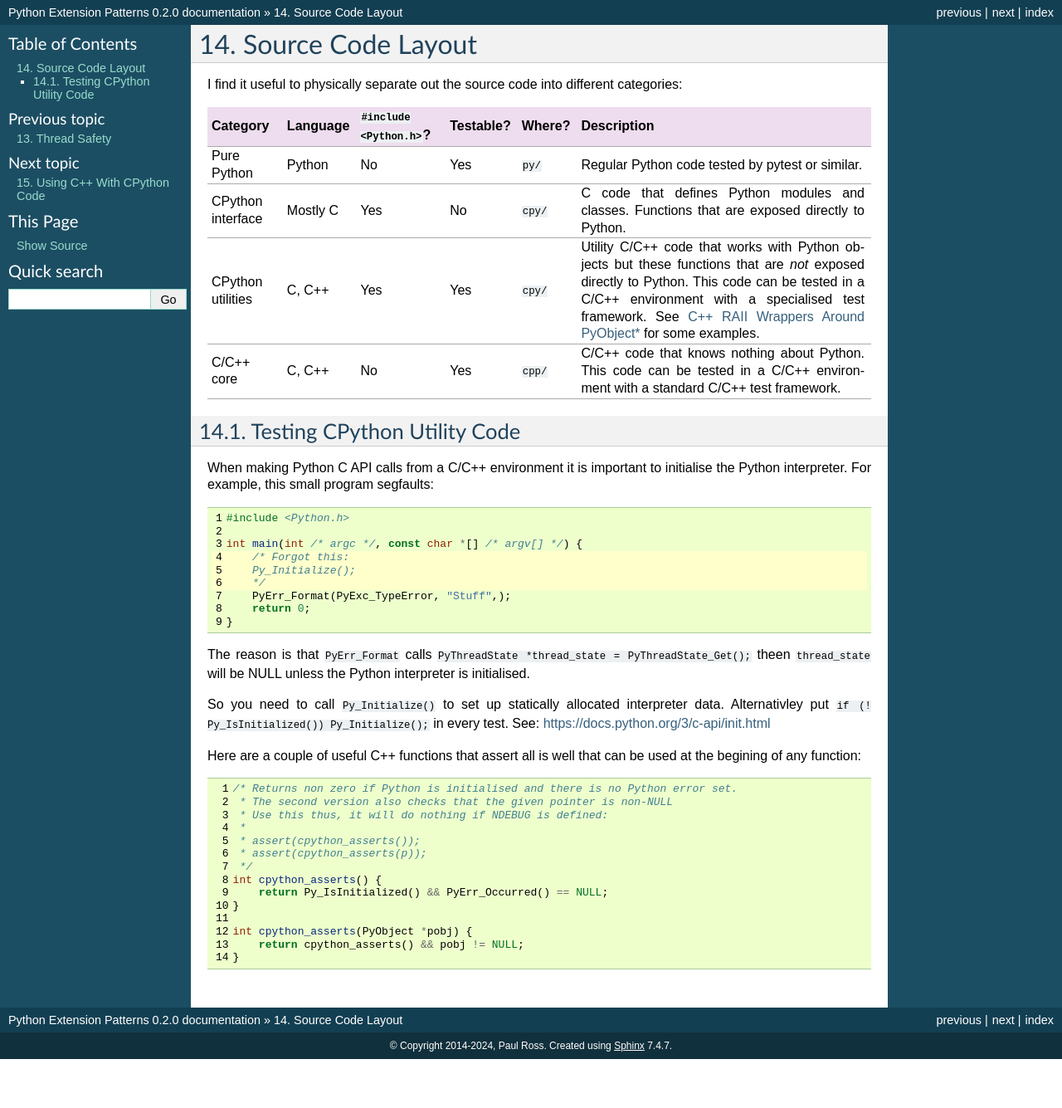
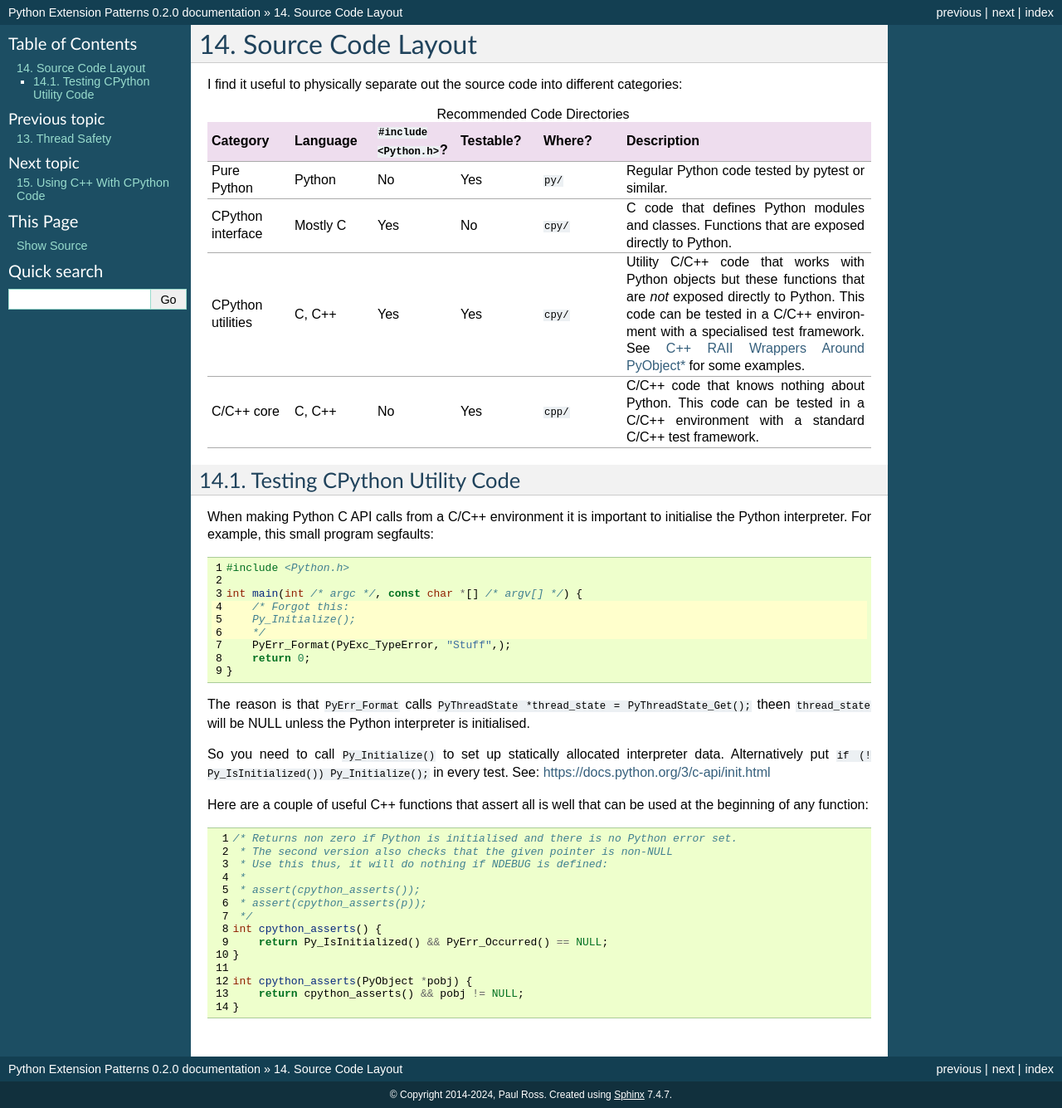
Before and after one commit to paulross/PythonExtensionPatterns, a Sphinx documentation site: the page built from doc/sphinx/source/code_layout.rst, in a window 1280 px wide. Shown: the whole page at 83% size. Built offline with Sphinx 7.4.7, drawn with Linux system fonts in a browser that asks for light colours; before the commit the page ends 1276 px from its top, so only the background shows below that; some of the changed lines change nothing that is shown.

Commit message:
Improve code layout table in the documentation.

```diff
--- a/doc/sphinx/source/code_layout.rst
+++ b/doc/sphinx/source/code_layout.rst
@@ -10,32 +10,50 @@ Source Code Layout
 
 I find it useful to physically separate out the source code into different categories:
 
-+-------------------+------------+--------------------------+-----------+----------+--------------------------------------------------+
-| Category          | Language   | ``#include <Python.h>``? | Testable? |  Where?  | Description                                      |
-+===================+============+==========================+===========+==========+==================================================+
-| Pure Python       | Python     | No                       | Yes       | ``py/``  | Regular Python code tested by pytest or similar. |
-+-------------------+------------+--------------------------+-----------+----------+--------------------------------------------------+
-| CPython interface | Mostly C   | Yes                      | No        | ``cpy/`` | C code that defines Python modules and classes.  |
-|                   |            |                          |           |          | Functions that are exposed directly to Python.   |
-+-------------------+------------+--------------------------+-----------+----------+--------------------------------------------------+
-| CPython utilities | C, C++     | Yes                      | Yes       | ``cpy/`` | Utility C/C++ code that works with Python        |
-|                   |            |                          |           |          | objects but these functions that are *not*       |
-|                   |            |                          |           |          | exposed directly to Python.                      |
-|                   |            |                          |           |          | This code can be tested in a C/C++ environment   |
-|                   |            |                          |           |          | with a specialised test framework.               |
-|                   |            |                          |           |          | See :ref:`cpp_and_cpython` for some examples.    |
-+-------------------+------------+--------------------------+-----------+----------+--------------------------------------------------+
-| C/C++ core        | C, C++     | No                       | Yes       | ``cpp/`` | C/C++ code that knows nothing about Python.      |
-|                   |            |                          |           |          | This code can be tested in a C/C++ environment   |
-|                   |            |                          |           |          | with a standard C/C++ test framework.            |
-+-------------------+------------+--------------------------+-----------+----------+--------------------------------------------------+
+.. list-table:: Recommended Code Directories
+   :widths: 10 10 10 10 10 30
+   :header-rows: 1
 
+   * - Category
+     - Language
+     - ``#include <Python.h>``?
+     - Testable?
+     - Where?
+     - Description
+   * - Pure Python
+     - Python
+     - No
+     - Yes
+     - ``py/``
+     - Regular Python code tested by pytest or similar.
+   * - CPython interface
+     - Mostly C
+     - Yes
+     - No
+     - ``cpy/``
+     - C code that defines Python modules and classes. Functions that are exposed directly to Python.
+   * - CPython utilities
+     - C, C++
+     - Yes
+     - Yes
+     - ``cpy/``
+     - Utility C/C++ code that works with Python objects but these functions that are *not* exposed directly to Python.
+       This code can be tested in a C/C++ environment with a specialised test framework.
+       See :ref:`cpp_and_cpython` for some examples.
+   * - C/C++ core
+     - C, C++
+     - No
+     - Yes
+     - ``cpp/``
+     - C/C++ code that knows nothing about Python. This code can be tested in a C/C++ environment with a standard C/C++
+       test framework.
 
 --------------------------------------
 Testing CPython Utility Code
 --------------------------------------
 
-When making Python C API calls from a C/C++ environment it is important to initialise the Python interpreter. For example, this small program segfaults:
+When making Python C API calls from a C/C++ environment it is important to initialise the Python interpreter.
+For example, this small program segfaults:
 
 .. code-block:: c
     :linenos:
@@ -51,13 +69,15 @@ When making Python C API calls from a C/C++ environment it is important to initi
         return 0;
     }
 
-The reason is that ``PyErr_Format`` calls ``PyThreadState *thread_state = PyThreadState_Get();`` theen ``thread_state`` will be NULL unless the Python interpreter is initialised.
+The reason is that ``PyErr_Format`` calls ``PyThreadState *thread_state = PyThreadState_Get();`` theen ``thread_state``
+will be NULL unless the Python interpreter is initialised.
 
-So you need to call ``Py_Initialize()`` to set up statically allocated interpreter data. Alternativley put ``if (! Py_IsInitialized()) Py_Initialize();`` in every test. See: `https://docs.python.org/3/c-api/init.html <https://docs.python.org/3/c-api/init.html>`_
+So you need to call ``Py_Initialize()`` to set up statically allocated interpreter data.
+Alternatively put ``if (! Py_IsInitialized()) Py_Initialize();`` in every test. See: `https://docs.python.org/3/c-api/init.html <https://docs.python.org/3/c-api/init.html>`_
 
-Here are a couple of useful C++ functions that assert all is well that can be used at the begining of any function:
+Here are a couple of useful C++ functions that assert all is well that can be used at the beginning of any function:
 
-.. code-block:: cpp
+.. code-block:: c
 
     /* Returns non zero if Python is initialised and there is no Python error set.
      * The second version also checks that the given pointer is non-NULL
```
